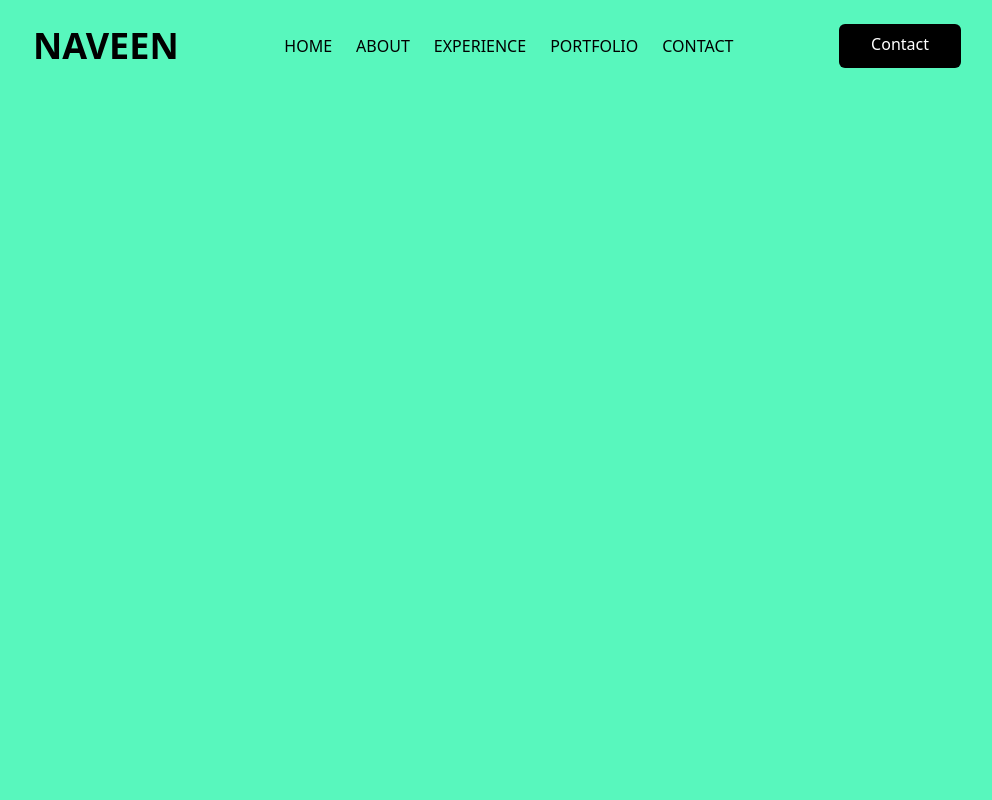
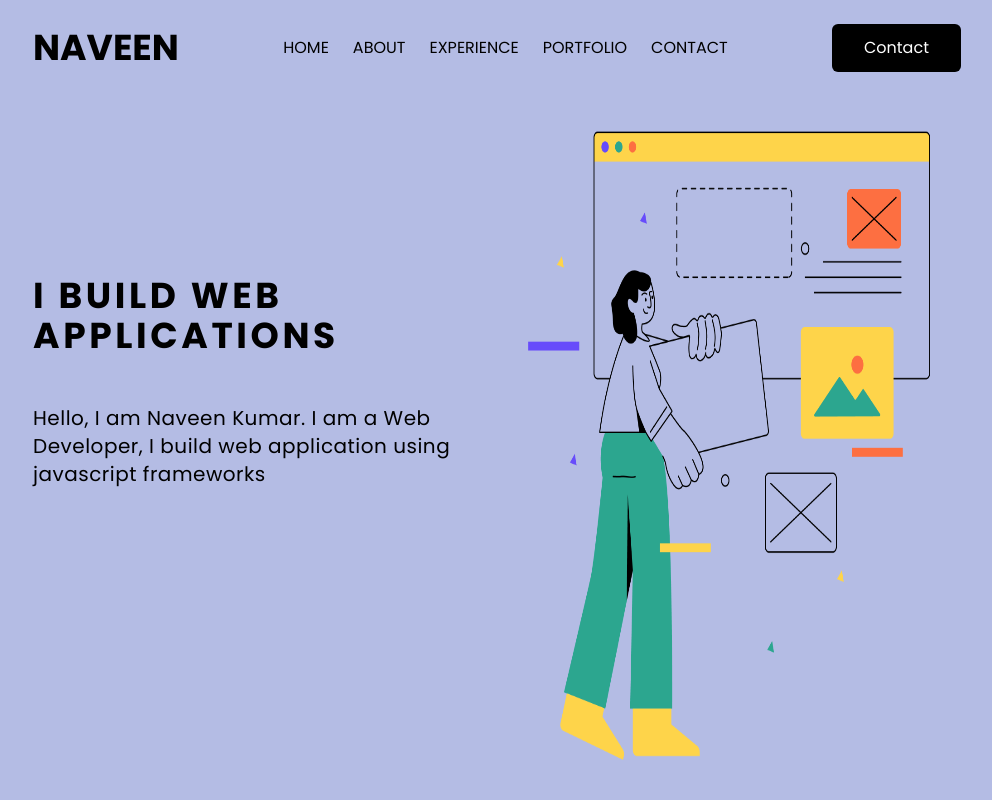
Before and after one commit to thephotogenicbug/Tailwind-Portfolio-html, a website: page index.html in a window 1280 px wide. Shown: the whole page, without its empty margins (143-1135 px from the left). Drawn offline with Linux system fonts and the light colour scheme.

Commit message:
Finish HeroSection Design

```diff
--- a/index.html
+++ b/index.html
@@ -10,10 +10,10 @@
   <body>
     <!-- Navbar -->
 
-    <section class="bg-[#58F7BD] h-screen">
-      <nav class="relative container mx-auto p-6">
+    <section class="bg-[#B4BCE4] h-screen">
+      <nav class="relative container mx-auto p-6  z-10">
         <!-- Flex container -->
-        <div class="hidden md:flex items-center justify-between">
+        <div class=" md:flex items-center justify-between">
           <!-- Logo -->
           <div class="">
             <h1 class="text-4xl font-bold uppercase">Naveen</h1>
@@ -28,11 +28,39 @@
           </div>
           <a
             href="#"
-            class="hidden md:block p-3 pt-2 px-8 rounded-md bg-black text-white"
+            class="hidden md:block p-3 pt-3 px-8 rounded-md bg-black text-white"
             >Contact</a
           >
         </div>
       </nav>
+
+      <!-- Hero Section -->
+
+      <section id="hero">
+        <!-- Flex Container -->
+
+        <div
+          class="container flex flex-col-reverse items-center px-6 mx-auto  space-y-0 md:flex-row md:space-y-0"
+        >
+          <!-- Item Left -->
+          <div class="flex flex-col mb-32 space-y-12 md:w-1/2">
+            <h1
+              class="text-4xl font-bold text-center md:text-4xl md:text-left tracking-widest uppercase"
+            >
+              I build web applications
+            </h1>
+            <p class="mx-w-sm text-center md:text-left text-xl tracking-wide">
+              Hello, I am Naveen Kumar. I am a Web Developer, I build web
+              application using javascript frameworks
+            </p>
+          </div>
+
+          <!-- Item Right -->
+          <div class="md:w-1/2">
+             <img src="img/right_img.png" alt="" class="  md:h-[700px] ">
+        </div>
+
+      </section>
     </section>
   </body>
 </html>
--- a/input.css
+++ b/input.css
@@ -1,3 +1,11 @@
+@import url("https://fonts.googleapis.com/css2?family=Poppins:wght@100;200;300;400;500;600;700;800;900&display=swap");
+
 @tailwind base;
 @tailwind components;
 @tailwind utilities;
+
+@layer base {
+  html {
+    font-family: "Poppins", sans-serif;
+  }
+}
```
Also changed, not shown: css/main.css, img/right_img.png (added), img/services_left_img.png (added).
